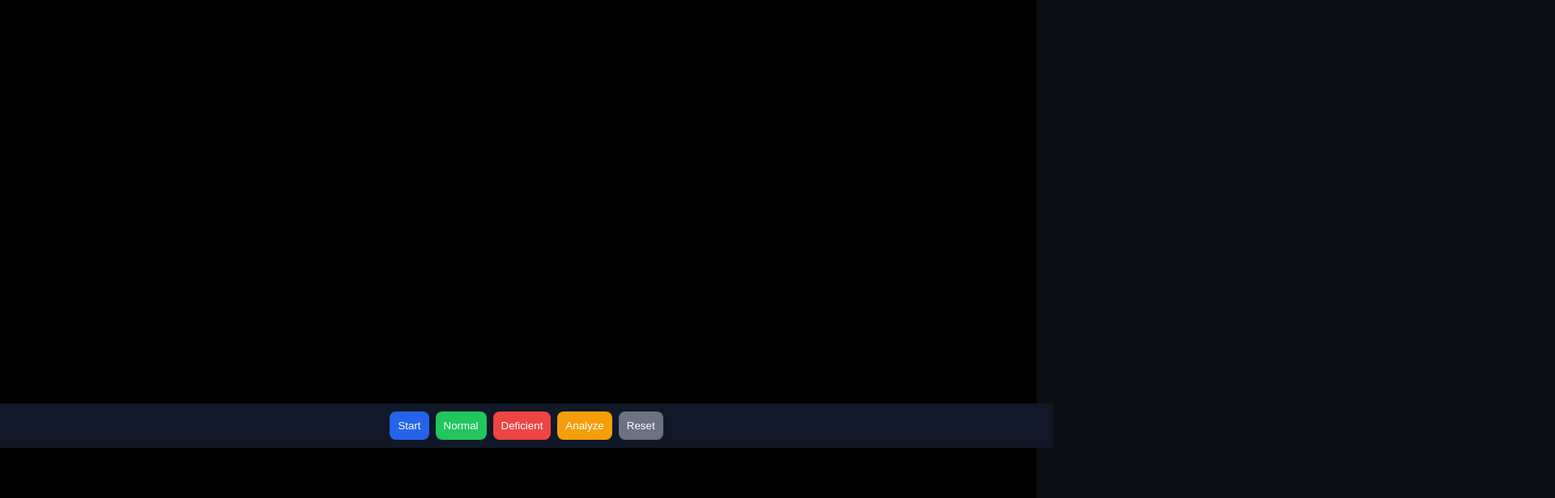
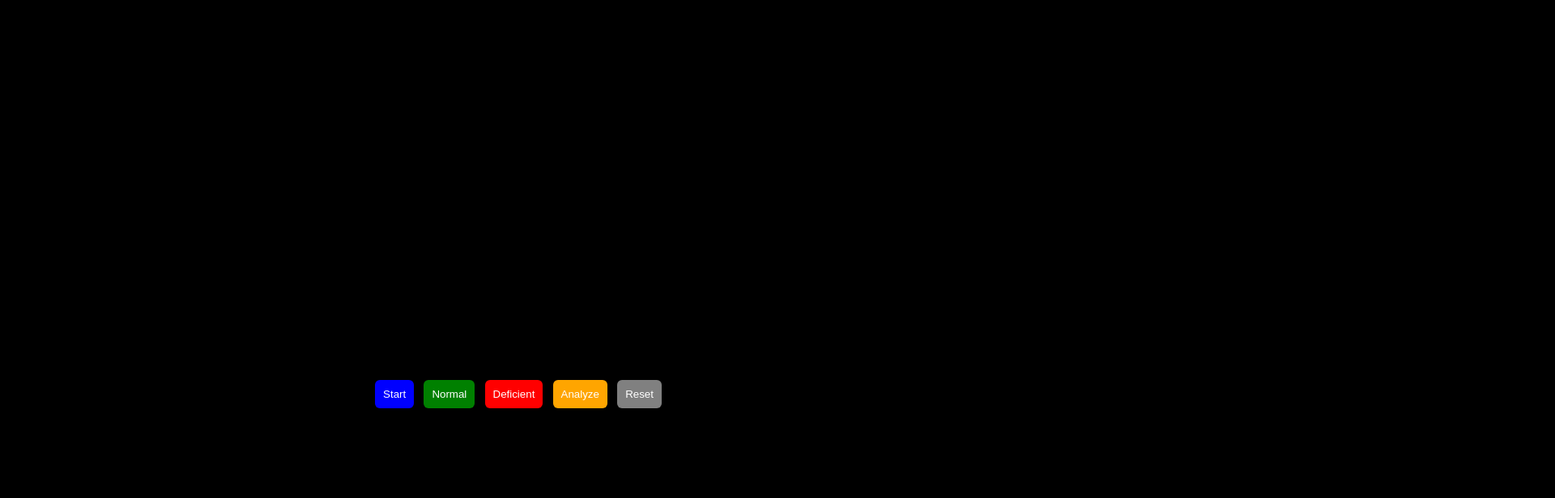
Before and after one commit to soophajuka-design/G6PD_, a plain HTML site: page index.html in a window 1280 px wide. Shown: the part 246-862 px from the top of the page at 81% size, 1920 px wide, since content can reach past the window. After the commit the page ends 800 px from the top, so only its background shows below. Drawn offline with Linux system fonts and the light colour scheme.

Commit message:
Update index.html

```diff
--- a/index.html
+++ b/index.html
@@ -1,35 +1,36 @@
 <!DOCTYPE html>
 <html>
 <head>
-<meta name="viewport" content="width=device-width, initial-scale=1.0, viewport-fit=cover">
+<meta name="viewport" content="width=device-width, initial-scale=1.0">
 <title>G6PD Analyzer</title>
 
 <style>
 body {
   margin:0;
-  background:#0b0f14;
+  background:black;
   color:white;
+  text-align:center;
   font-family:system-ui;
-  text-align:center;
 }
 
-/* === CONTAINER (LOCK RATIO) === */
+/* container เต็มจอ */
 #container {
   position:relative;
   width:100vw;
-  height:100vh;   /* 🔥 เต็มจอ */
-  margin:0;
+  height:80vh;
+  margin:auto;
   background:black;
-  overflow:hidden;
 }
 
+/* video ไม่ crop */
 video {
   position:absolute;
   width:100%;
   height:100%;
-  object-fit:cover; /* 🔥 เต็มจอ */
+  object-fit:contain;
 }
 
+/* overlay */
 canvas {
   position:absolute;
   top:0;
@@ -38,46 +39,31 @@ canvas {
   height:100%;
 }
 
-/* === OVERLAY === */
-canvas {
-  position:absolute;
-  width:100%;
-  height:100%;
-  top:0;
-  left:0;
-}
-
-/* === CONTROLS === */
+/* controls */
 #controls {
-  position:fixed;
-  bottom:0;
-  width:100%;
-  background:#111827;
-  padding:10px;
-  display:flex;
-  gap:8px;
-  justify-content:center;
+  margin-top:10px;
 }
 
 button {
   padding:10px;
+  margin:4px;
   border:none;
-  border-radius:8px;
+  border-radius:6px;
   color:white;
 }
 
-.start { background:#2563eb; }
-.normal { background:#22c55e; }
-.deficient { background:#ef4444; }
-.analyze { background:#f59e0b; }
-.reset { background:#6b7280; }
+.start { background:blue; }
+.normal { background:green; }
+.deficient { background:red; }
+.analyze { background:orange; }
+.reset { background:gray; }
 
 </style>
 </head>
 
 <body>
 
-<h3>G6PD Analyzer</h3>
+<h3>G6PD Analyzer (Baseline)</h3>
 
 <div id="container">
   <video id="video" autoplay playsinline muted></video>
```
